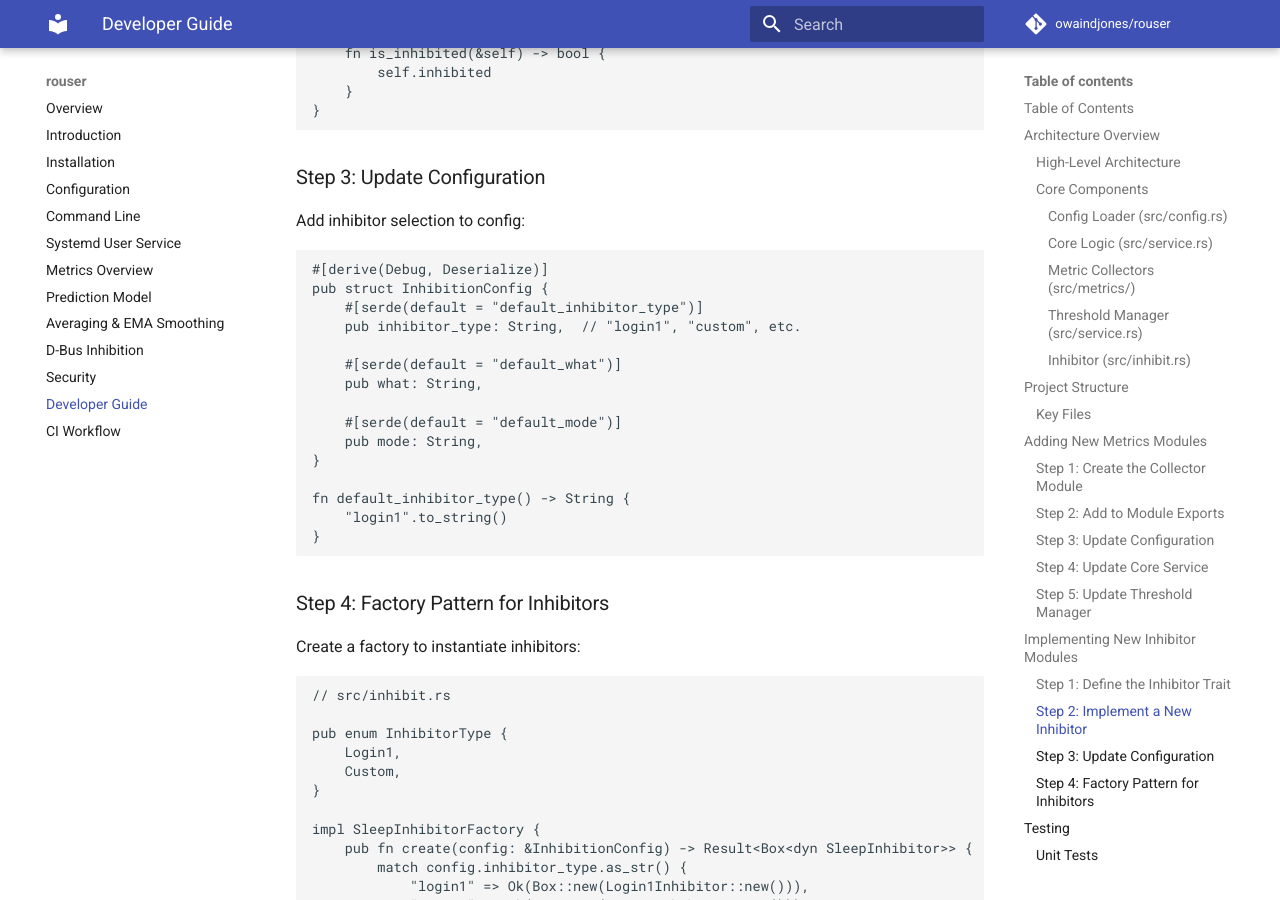
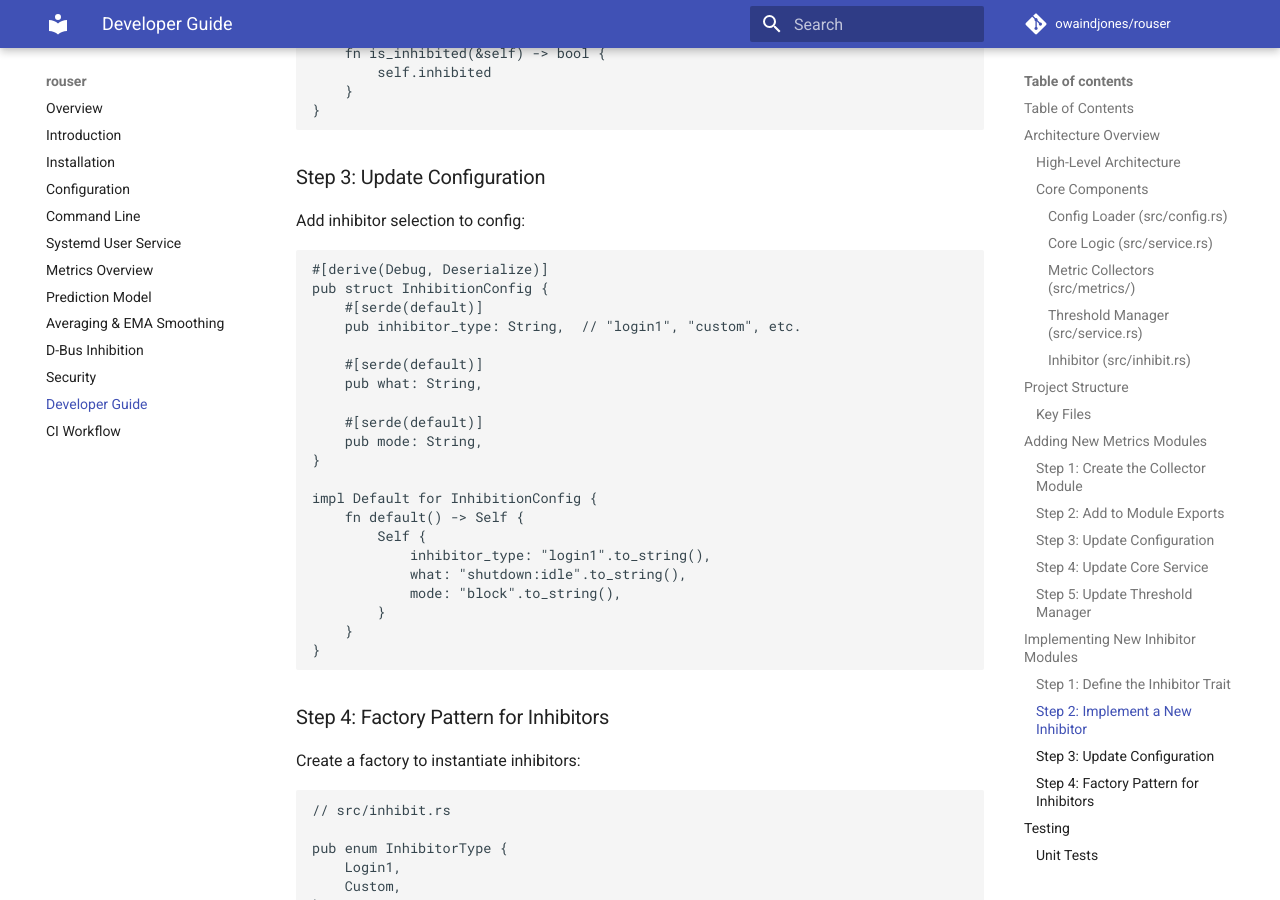
Before and after one commit to owaindjones/rouser, an MkDocs documentation site: the page built from docs/developer-guide.md, in a window 1280 px wide and 900 px high, scrolled down 9023 px. Built offline with MkDocs 1.6.1 and Material for MkDocs 9.7.7, drawn with Linux system fonts in a browser that asks for light colours; comment, search, counter and statistics services are not loaded.

Commit message:
refactor(config): remove redundant default_what() helper function
Replace #[serde(default = "default_what")] with bare #[serde(default)]
on InhibitionConfig.what field. The Default impl already provides the
same value, making default_what() dead code. Also fix CONTRIBUTING.md
and docs/developer-guide.md to document the new convention.

````diff
--- a/docs/developer-guide.md
+++ b/docs/developer-guide.md
@@ -445,18 +445,24 @@ Add inhibitor selection to config:
 ```rust
 #[derive(Debug, Deserialize)]
 pub struct InhibitionConfig {
-    #[serde(default = "default_inhibitor_type")]
+    #[serde(default)]
     pub inhibitor_type: String,  // "login1", "custom", etc.
 
-    #[serde(default = "default_what")]
+    #[serde(default)]
     pub what: String,
 
-    #[serde(default = "default_mode")]
+    #[serde(default)]
     pub mode: String,
 }
 
-fn default_inhibitor_type() -> String {
-    "login1".to_string()
+impl Default for InhibitionConfig {
+    fn default() -> Self {
+        Self {
+            inhibitor_type: "login1".to_string(),
+            what: "shutdown:idle".to_string(),
+            mode: "block".to_string(),
+        }
+    }
 }
 ```
 
````
Also changed, not shown: CONTRIBUTING.md (+1 -2 lines), 1 other file.
